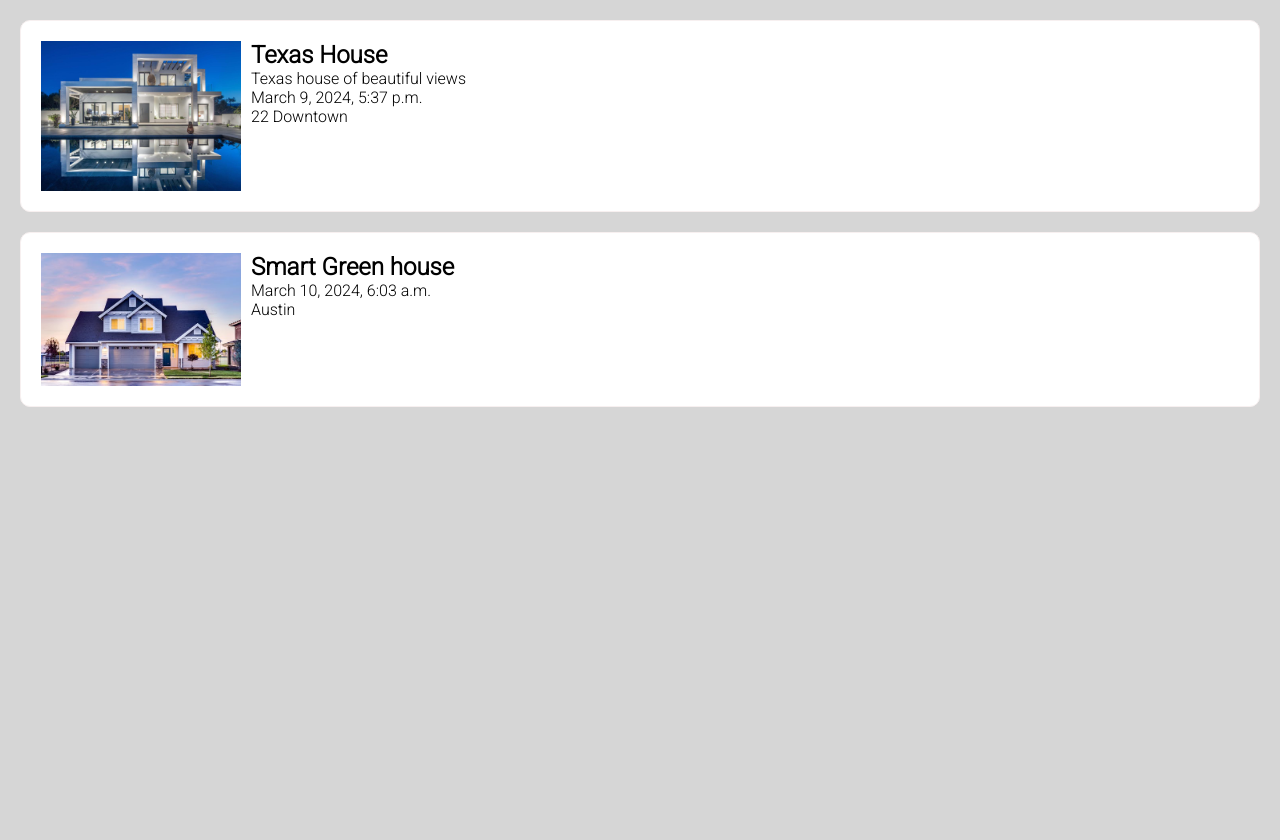
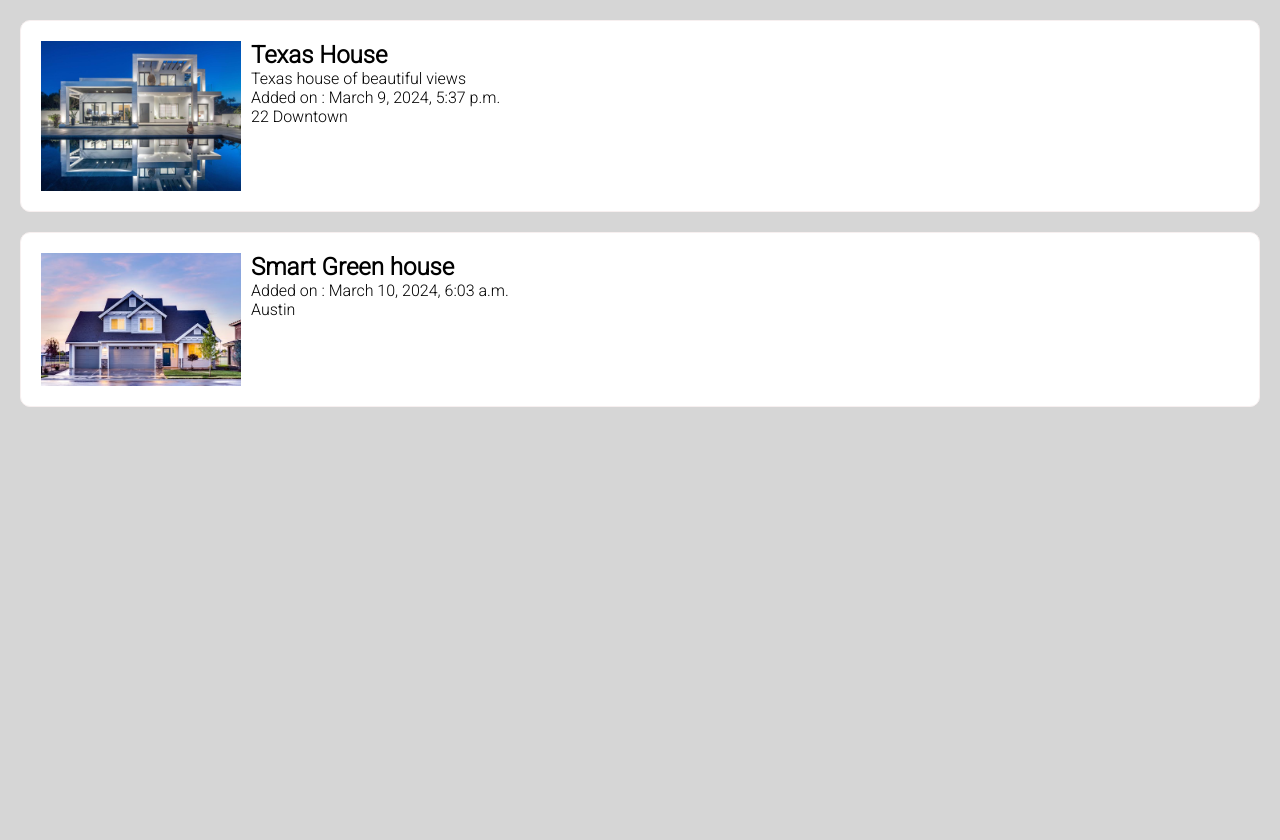
Before and after one commit to Rohitbhandari007/myhome, a Django app: page / in a window 1280 px wide. Run offline with Django 4.2, Linux system fonts and the light colour scheme; data comes from the database, SQL or seed files in the repository.

Commit message:
feat: added label to created date

```diff
--- a/templates/index.html
+++ b/templates/index.html
@@ -10,7 +10,7 @@
               <h2>{{ home.name }}</h2>
               <p>{{ home.address }}</p>
               <p>{{ home.description }}</p>
-              <p>{{ home.created }}</p>
+              <p>Added on : {{ home.created }}</p>
               <p>{{ home.location }}</p>
 
             </div>
```
